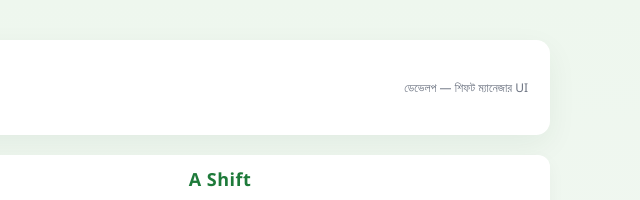
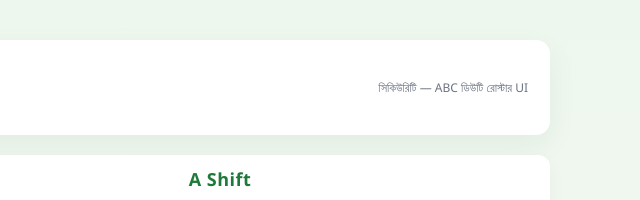
Before and after one commit to trishatech001-max/security-December-, a plain HTML site: page index.html in a window 1280 px wide. Shown: the top 200 px of the page, 640-1280 px from the left. Drawn offline with Linux system fonts and the light colour scheme.

Commit message:
Update index.html

```diff
--- a/index.html
+++ b/index.html
@@ -158,7 +158,7 @@ body{
       <p>চারাবাগ, আশুলিয়া, সাভার, ঢাকা</p>
     </div>
     <div style="text-align:right;">
-      <div style="font-size:12px;color:var(--muted)">ডেভেলপ — শিফট ম্যানেজার UI</div>
+      <div style="font-size:12px;color:var(--muted)">সিকিউরিটি — ABC ডিউটি রোস্টার UI</div>
     </div>
   </div>
 
```
